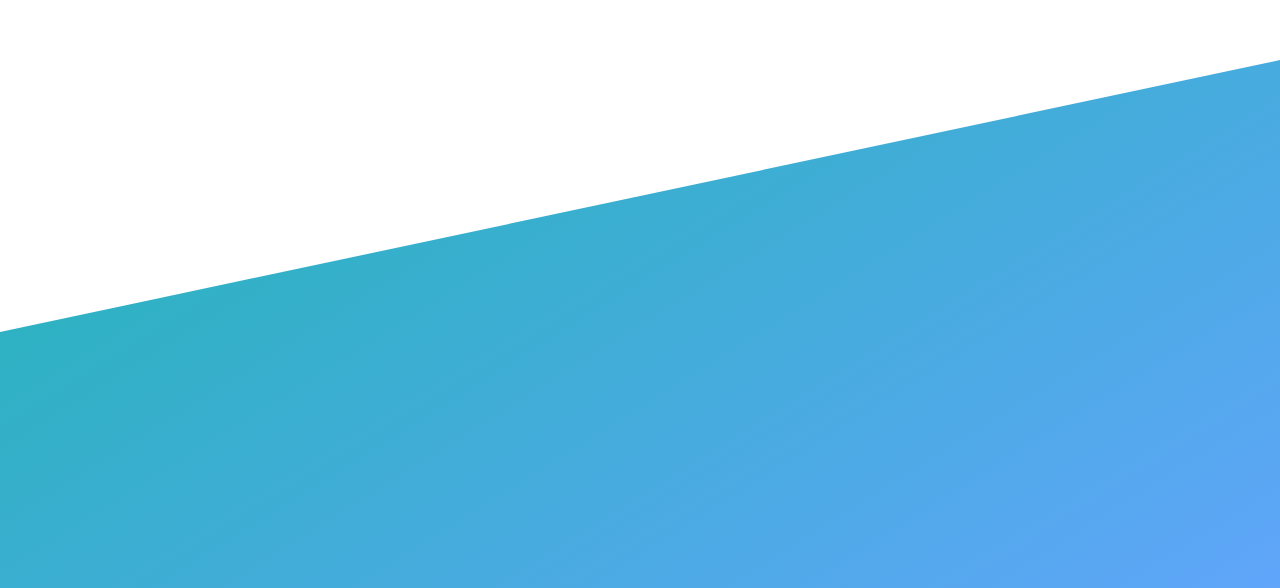
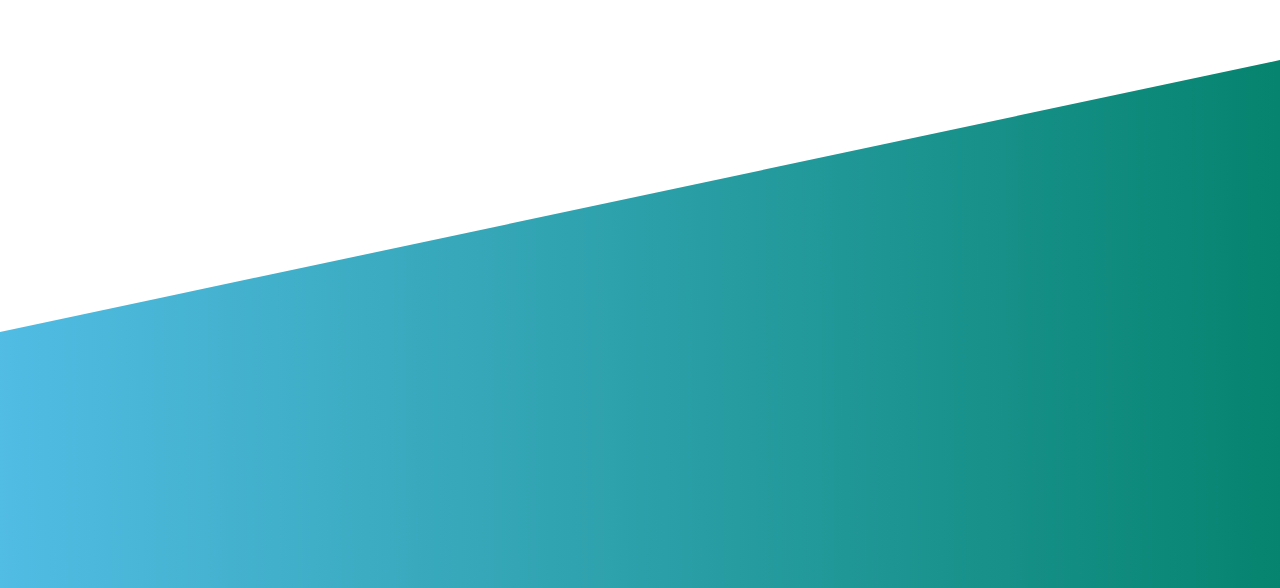
Before and after one commit to fall-Quera-front-end-bootcamp/Group-1, a React (Create React App) app: page / in a window 1280 px wide. Shown: the part 212-800 px from the top of the page. Built offline with nearby package versions, Linux system fonts and the light colour scheme.

Commit message:
css changed the background color

```diff
--- a/src/components/layout/authLayout.tsx/AuthLayout.tsx
+++ b/src/components/layout/authLayout.tsx/AuthLayout.tsx
@@ -3,7 +3,7 @@ import React from "react";
 function AuthLayout() {
   return (
     <div className="relative">
-      <div className="bg-gradient-to-br from-teal-500 to-blue-400 transform rotate-177 h-screen"></div>
+      <div className=" transform rotate-177 h-screen"></div>
       <span className="absolute inset-0 bg-white clip-polygon"></span>
     </div>
   );
--- a/src/styles/tailwind.css
+++ b/src/styles/tailwind.css
@@ -3,5 +3,6 @@
 @tailwind utilities;
 
 .clip-polygon {
-  clip-path: polygon(0 68%, 100% 34%, 100% 0, 0 0);
+  clip-path: polygon(0 68%, 100% 34%, 100% 100%, 0 100%);
+  background: linear-gradient(269.55deg, #06846f 0.35%, #54bee8 103.4%);
 }
```
